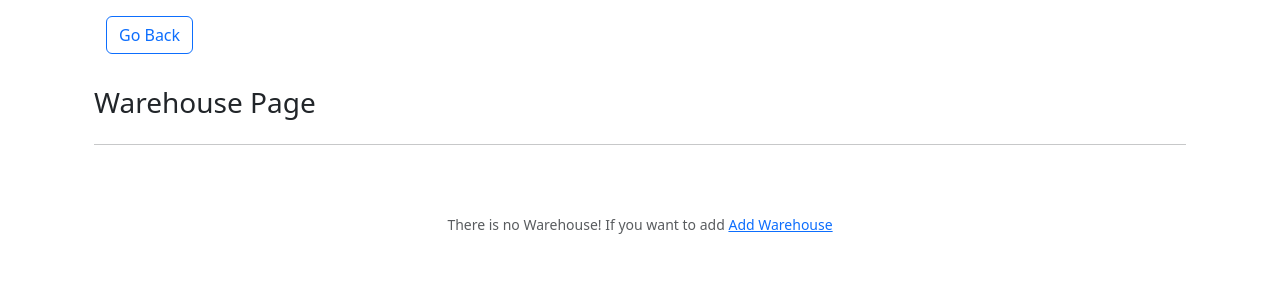
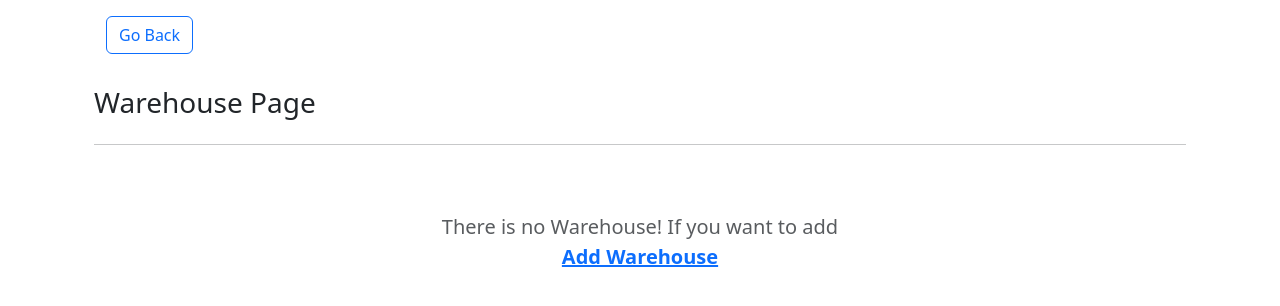
Before and after one commit to recinan/inventeru_project, a Django app: page /list-warehouse in a window 1280 px wide. Shown: the part 56-362 px from the top of the page. Run offline with Django 5.2, Linux system fonts and the light colour scheme; the visitor is signed in with stand-in values (Sample User, id 1); data that the repository does not hold is empty; some libraries are stand-ins or nearby versions.

Commit message:
update list_warehouse.html
commit change button

```diff
--- a/inventory_management_con/templates/warehouse_man/list_warehouse.html
+++ b/inventory_management_con/templates/warehouse_man/list_warehouse.html
@@ -38,9 +38,9 @@
         {% endfor %}
         {% else %}
         <div class="col-12 mt-5 text-center">
-            <small class="text-muted ">
+            <small class="text-muted  fs-5 ">
                 There is no Warehouse! If you want to add
-                <a href="{% url 'add-warehouse' %}">Add Warehouse</a>
+                <a href="{% url 'add-warehouse' %}"><p class="fs-5 fw-semibold"> Add Warehouse </p></a>
             </small>
         </div>
         {% endif %}
```
